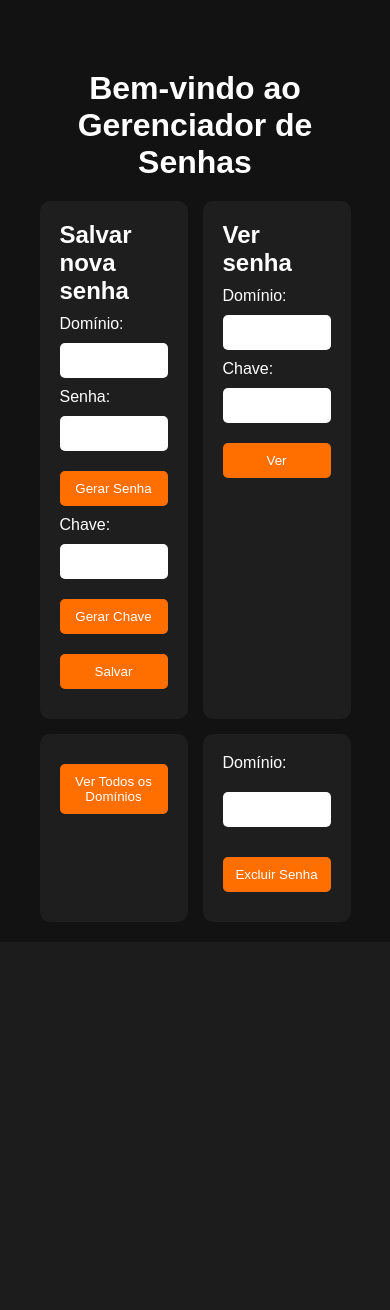
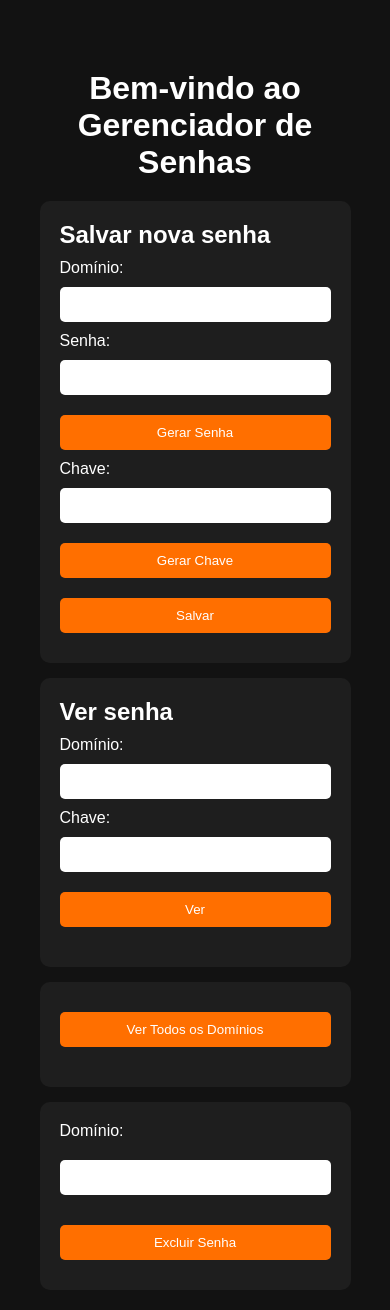
Before and after one commit to bia-pequeno/Manegdr-password-tcc, a FastAPI app: page / in a window 390 px wide. Before the commit the page ends 892 px from the top, so only its background shows below. Run offline with FastAPI, Linux system fonts and the light colour scheme.

Commit message:
att do README

```diff
--- a/static/styles.css
+++ b/static/styles.css
@@ -42,6 +42,15 @@ body {
     border-radius: 10px;
 }
 
+.box-input2 {
+    display: flex;
+    flex-direction: column;
+    gap: 10px;
+    width: 50%;
+    background: #1e1e1e;
+    padding: 20px;
+    border-radius: 10px;
+}
 
 h1 {
     text-align: center;
@@ -72,6 +81,9 @@ button:hover {
     .box-input {
         width: 100%;
     }
+    .box-input2 {
+        width: 100%;
+    }
     h1 {
         font-size: 2rem;
     }
@@ -81,5 +93,12 @@ button:hover {
     .box{
         display: flex;
         flex-direction: column;
+        gap: 15px;
+    }
+    .primary {
+        flex-direction: column;
+    }
+    .second {
+        flex-direction: column;
     }
 }
--- a/templates/index.html
+++ b/templates/index.html
@@ -10,8 +10,8 @@
 <body>
     <section class="container">
         <h1>Bem-vindo ao<br/> Gerenciador de Senhas</h1>
-        <div class="box">
-            <div style="display: flex; gap: 15px;">
+        <div class="box" >
+            <div class="primary" style="display: flex; gap: 15px;">
                 <div class="box-input">
                     <h2>Salvar nova senha</h2>
                     <form id="save-password-form">
@@ -38,12 +38,12 @@
                     <div id="password-result"></div>
                 </div>
             </div>
-            <div style="display: flex; gap: 15px;">
-                <div class="box-input">
+            <div class="second" style="display: flex; gap: 15px;">
+                <div class="box-input2">
                     <button onclick="fetchAllDomains()">Ver Todos os Domínios</button>
                     <div id="domain-list"></div>
                 </div>
-                <div class="box-input">
+                <div class="box-input2">
                     <label for="domain">Domínio:</label>
                     <input type="text" id="domain" name="domain" required>
                     <button onclick="deletePassword(document.getElementById('domain').value)">Excluir Senha</button>
```
Also changed, not shown: README.md, assets/desktop.png (added), assets/mobile.png (added), db/passwords.db.
